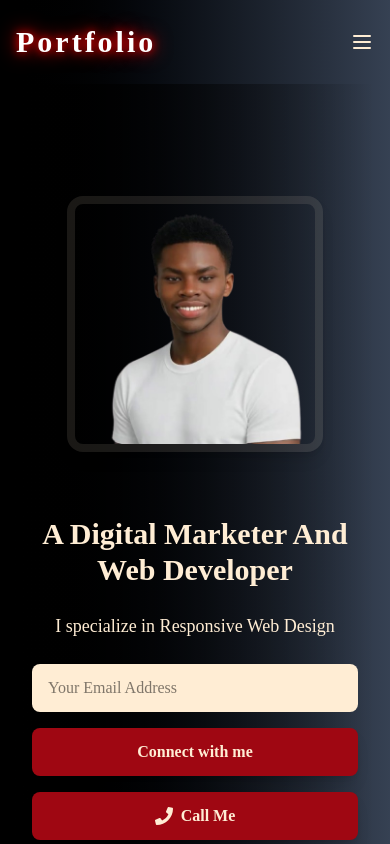
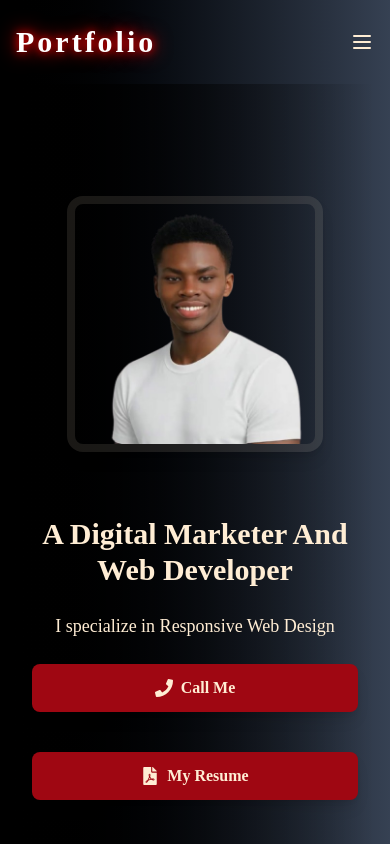
Before and after one commit to Segeramos/Crimson, a React (Vite) app: page / in a window 390 px wide. Shown: the top 844 px of the page. Built offline with nearby package versions, Linux system fonts and the light colour scheme.

Commit message:
added resume button

```diff
--- a/src/components/Home.jsx
+++ b/src/components/Home.jsx
@@ -1,4 +1,5 @@
 import React, { useState, useRef } from "react";
+import { FaFilePdf } from "react-icons/fa";
 import { about } from "../data";
 import { motion } from "framer-motion";
 import Footer from "./Footer";
@@ -12,7 +13,6 @@ import {
   FaWhatsapp,
 } from "react-icons/fa";
 import { FaPhone } from "react-icons/fa";
-
 
 // Animation variants
 const iconsContainer = {
@@ -110,6 +110,7 @@ export default function Home() {
               Web Developer
             </span>
           </motion.h1>
+
           {/* Animated Tagline */}
           <motion.p
             className="text-lg sm:text-xl lg:text-2xl text-orange-100 text-center lg:text-left"
@@ -119,6 +120,7 @@ export default function Home() {
           >
             {about.tagline}
           </motion.p>
+
           {/* Animated Form */}
           <motion.form
             ref={form}
@@ -134,21 +136,11 @@ export default function Home() {
               required
               value={email}
               onChange={(e) => setEmail(e.target.value)}
-              className="w-full sm:w-auto rounded-lg px-4 py-3 bg-orange-100 text-black focus:outline-none focus:ring-4 focus:ring-red-500 transition"
+              className="hidden lg:block w-full sm:w-auto rounded-lg px-4 py-3 bg-orange-100 text-black focus:outline-none focus:ring-4 focus:ring-red-500 transition"
             />
-           <motion.button
-              type="submit"
-              className="block sm:hidden w-full bg-red-800 hover:bg-red-700 text-orange-100 rounded-lg px-4 py-3 font-semibold shadow-lg hover:scale-105 transition"
-              whileHover={{
-                scale: 1.08,
-                boxShadow: "0px 0px 12px 2px #ea580c55",
-              }}
-              whileTap={{ scale: 0.98 }}
-            >
-              Connect with me
-            </motion.button>
 
-         {/* call button */}
+
+            {/* Call button */}
             <a
               href="tel:+254703687830"
               className="w-full sm:w-auto bg-red-800 hover:bg-red-700 text-orange-100 rounded-lg px-4 py-3 font-semibold shadow-lg hover:scale-105 transition inline-flex items-center justify-center space-x-2"
@@ -156,10 +148,25 @@ export default function Home() {
               <FaPhone className="text-lg" />
               <span>Call Me</span>
             </a>
+          </motion.form>
 
+           <motion.div
+            className="mt-10 flex justify-center lg:justify-start"
+            initial={{ opacity: 0, y: 20 }}
+            animate={{ opacity: 1, y: 0 }}
+            transition={{ duration: 0.6, delay: 1 }}
+          >
+            <a
+              href="/Amos_CV.pdf"
+                download
+                className="w-full sm:w-auto bg-red-800 hover:bg-red-700 text-orange-100 rounded-lg px-4 py-3 font-semibold shadow-lg hover:scale-105 transition inline-flex items-center justify-center space-x-2"
+              >
+                <FaFilePdf className="text-lg" />
+                <span>My Resume</span>
+              </a>
+          </motion.div>
 
-          </motion.form>
-          {/* Social links */}
+          {/* Social Links */}
           <motion.div
             className="flex justify-center lg:justify-start space-x-4 sm:space-x-6 mt-20"
             variants={iconsContainer}
@@ -247,6 +254,9 @@ export default function Home() {
               <FaGithub />
             </motion.a>
           </motion.div>
+
+          {/* ✅ CV Download Button */}
+
         </div>
 
         {/* Right: Profile Image */}
```
